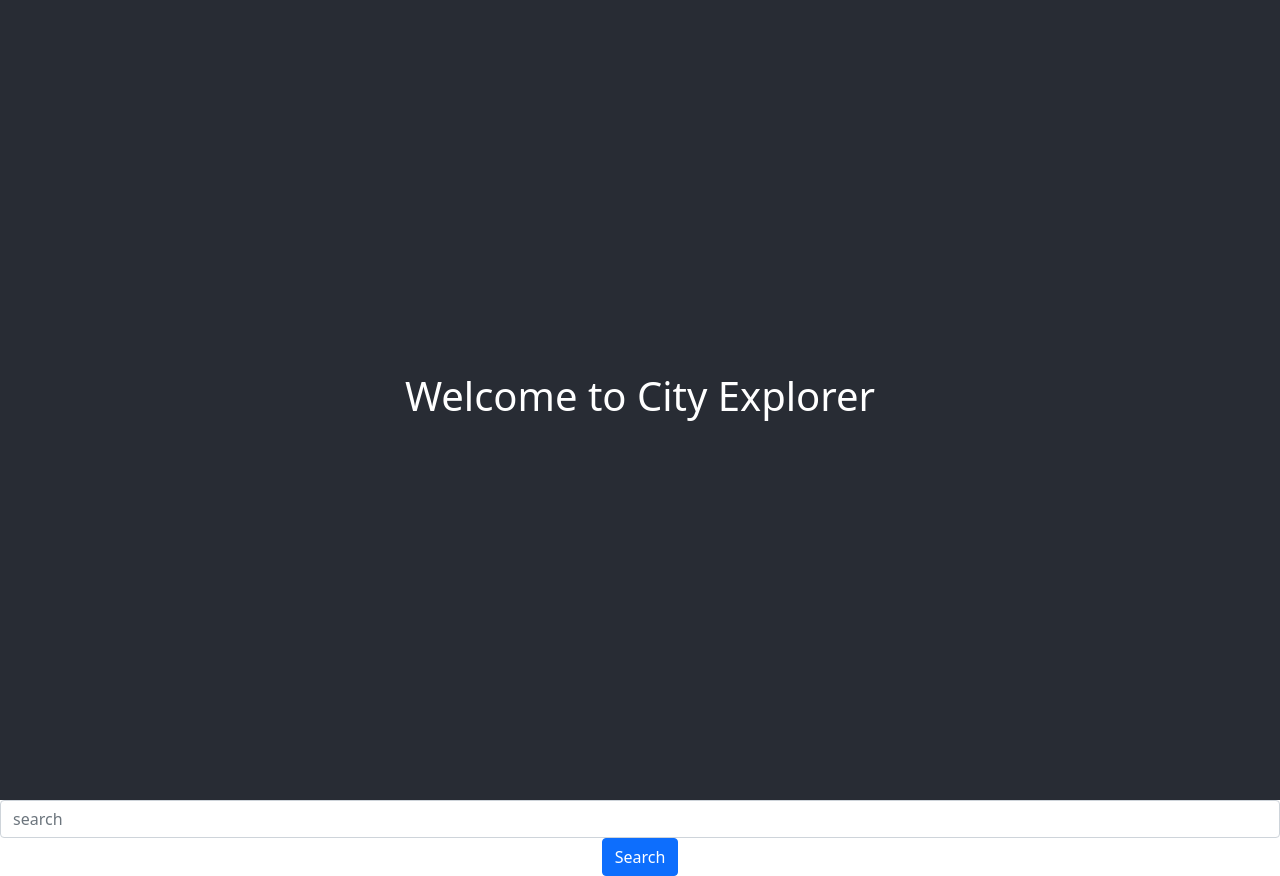
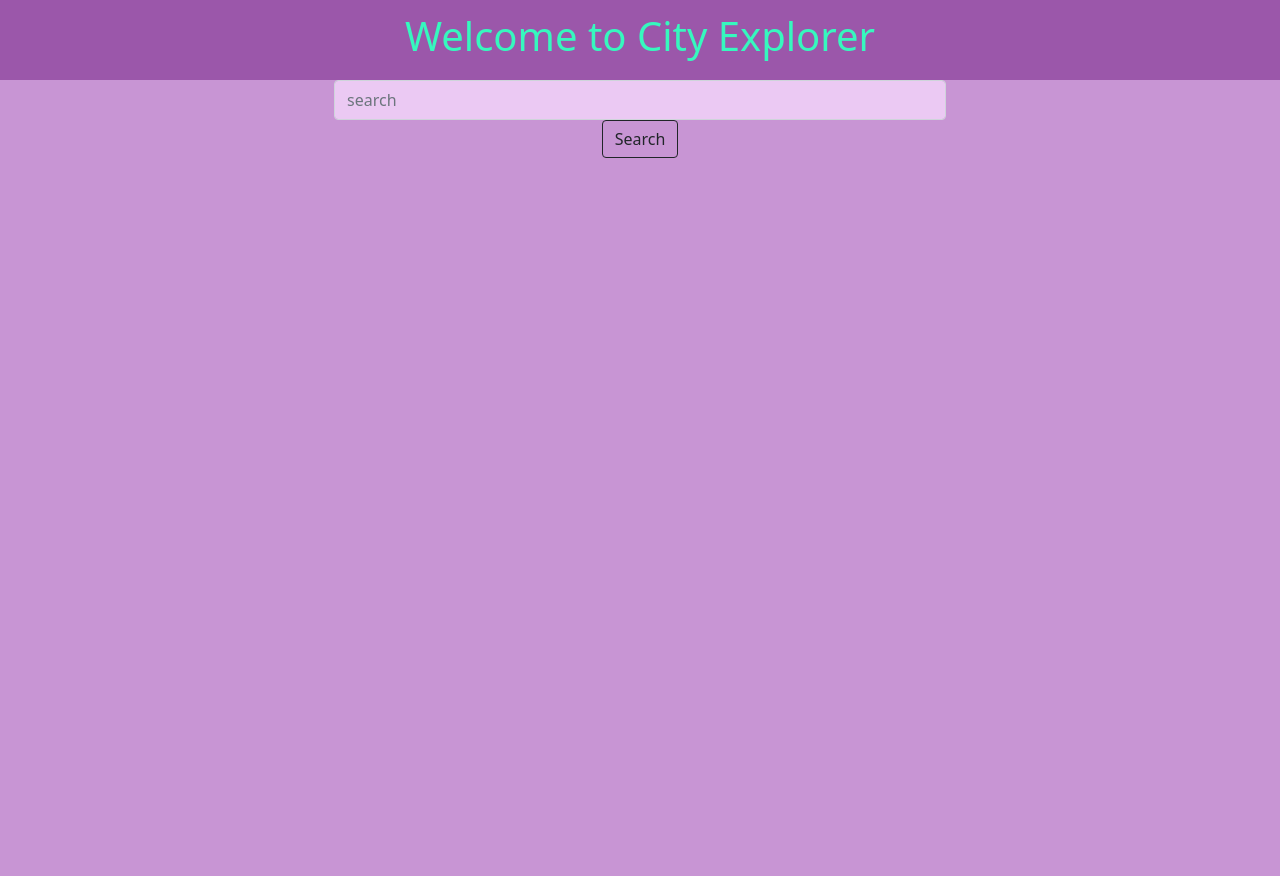
Before and after one commit to ZayahPapaya/city-explorer, a React (Create React App) app: page / in a window 1280 px wide. After the commit the page ends 800 px from the top, so only its background shows below. Built offline with nearby package versions, Linux system fonts and the light colour scheme.

Commit message:
Basic CSS styling

```diff
--- a/src/App.css
+++ b/src/App.css
@@ -1,38 +1,33 @@
 .App {
   text-align: center;
 }
-
-.App-logo {
-  height: 40vmin;
-  pointer-events: none;
-}
-
-@media (prefers-reduced-motion: no-preference) {
-  .App-logo {
-    animation: App-logo-spin infinite 20s linear;
-  }
-}
-
 .App-header {
-  background-color: #282c34;
-  min-height: 100vh;
+  background-color: #9b57aa;
+  min-height: 10vh;
   display: flex;
   flex-direction: column;
   align-items: center;
   justify-content: center;
   font-size: calc(10px + 2vmin);
-  color: white;
+  color: rgb(54, 248, 190);
 }
-
-.App-link {
-  color: #61dafb;
+body{
+  background-color: #c895d4;
 }
-
-@keyframes App-logo-spin {
-  from {
-    transform: rotate(0deg);
-  }
-  to {
-    transform: rotate(360deg);
-  }
+.list-group{
+  max-width: 612px;
+  margin: 0 auto;
 }
+.list-group-item{
+  background-color: #ebc9f3;
+}
+.form-control{
+  min-height: 5vh;
+  min-width: 612px;
+  max-width: 612px;
+  margin: 0 auto;
+  background-color: #ebc9f3;
+}
+form{
+  display: inline-block;
+}
--- a/src/App.js
+++ b/src/App.js
@@ -9,15 +9,19 @@ class App extends React.Component {
     super(props);
     this.state = {
       searchValue: "",
-      returnValue: ""
+      returnValue: "",
+      mapValue: ""
     }
   }
 
   getData = async () => {
-    const url = `https://us1.locationiq.com/v1/search.php?key=${process.env.REACT_APP_KEY}&q=${this.state.searchValue}&format=json`;
-    const response = await axios.get(url);
-    console.log("Response:", response.data[0]);
-    this.setState({ returnValue: response.data[0] });
+    const urlLocation = `https://us1.locationiq.com/v1/search.php?key=${process.env.REACT_APP_KEY}&q=${this.state.searchValue}&format=json`;
+    const responseLocation = await axios.get(urlLocation);
+    console.log("Response:", responseLocation.data[0]);
+    this.setState({ returnValue: responseLocation.data[0] });
+    console.log(responseLocation.data[0]);
+    const urlMap = `https://maps.locationiq.com/v3/staticmap?key=${process.env.REACT_APP_KEY}&center=${responseLocation.data[0].lat},${responseLocation.data[0].lon}&zoom=10`;
+    this.setState({ mapValue: urlMap});
   };
 
   changeHandler = (e) => { this.setState({ searchValue: e.target.value }) };
@@ -29,7 +33,7 @@ class App extends React.Component {
           <h1>Welcome to City Explorer</h1>
         </header>
         <Query changeHandler={this.changeHandler} getData={this.getData} />
-        <Display returnValue={this.state.returnValue} />
+        <Display returnValue={this.state.returnValue} mapValue={this.state.mapValue}/>
       </div>
     );
   }
--- a/src/Display.js
+++ b/src/Display.js
@@ -1,13 +1,17 @@
 import React from 'react';
 import ListGroup from 'react-bootstrap/ListGroup';
+import Image from 'react-bootstrap/Image';
 
 class Display extends React.Component {
   render() {
     return (
+      <>
       <ListGroup>
         {this.props.returnValue && <ListGroup.Item>City result: {this.props.returnValue.display_name}</ListGroup.Item>}
         {this.props.returnValue && <ListGroup.Item>Coordinates: {this.props.returnValue.lat}, {this.props.returnValue.lon}</ListGroup.Item>}
       </ListGroup>
+      <Image src={this.props.mapValue}/>
+      </>
     )
   }
 }
--- a/src/Query.js
+++ b/src/Query.js
@@ -7,7 +7,7 @@ class Query extends React.Component {
       return (
         <Form>
         <Form.Control onChange={this.props.changeHandler} placeholder={"search"} />
-        <Button onClick={this.props.getData}>Search</Button>
+        <Button variant="outline-dark" onClick={this.props.getData}>Search</Button>
         </Form>
       )
     }
```
